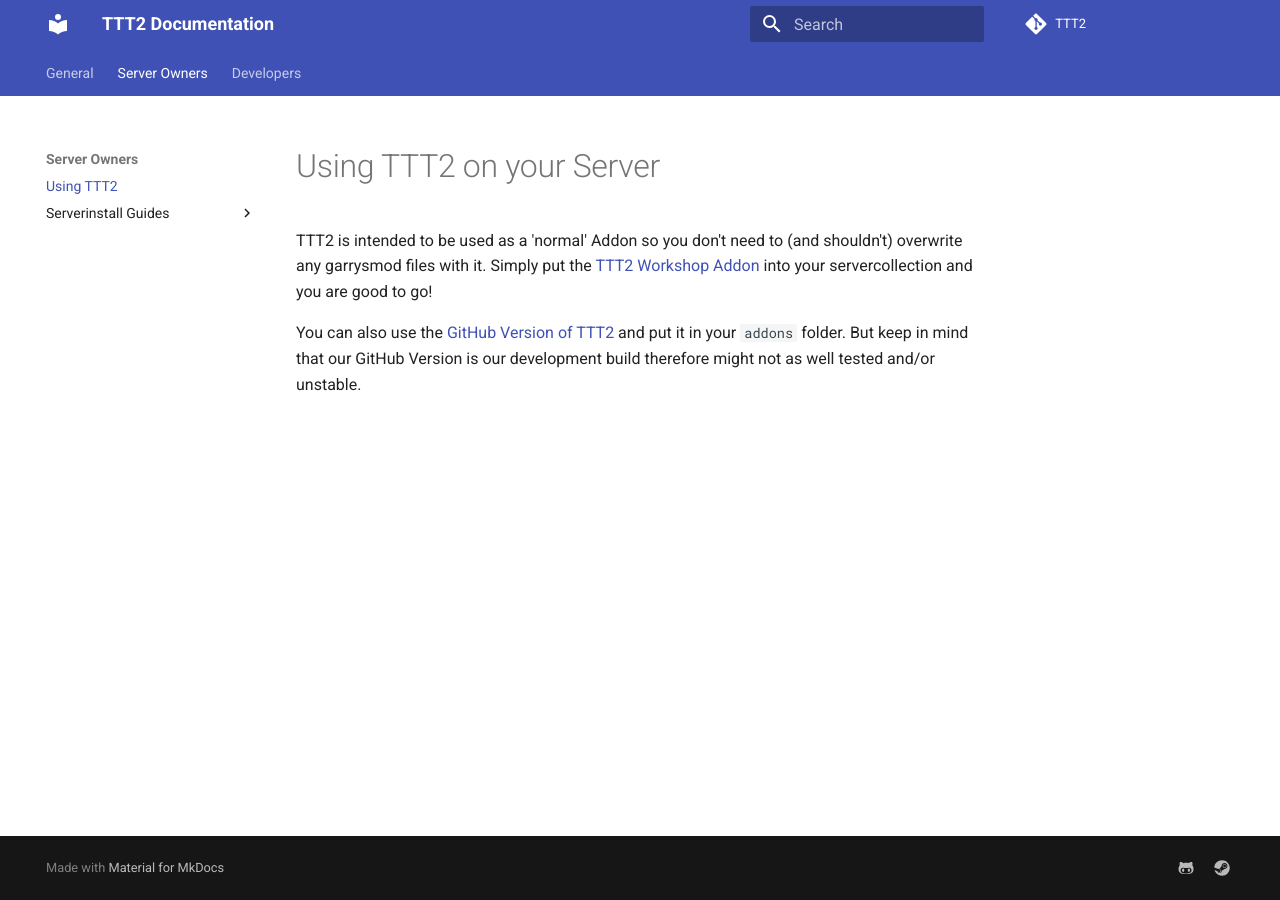
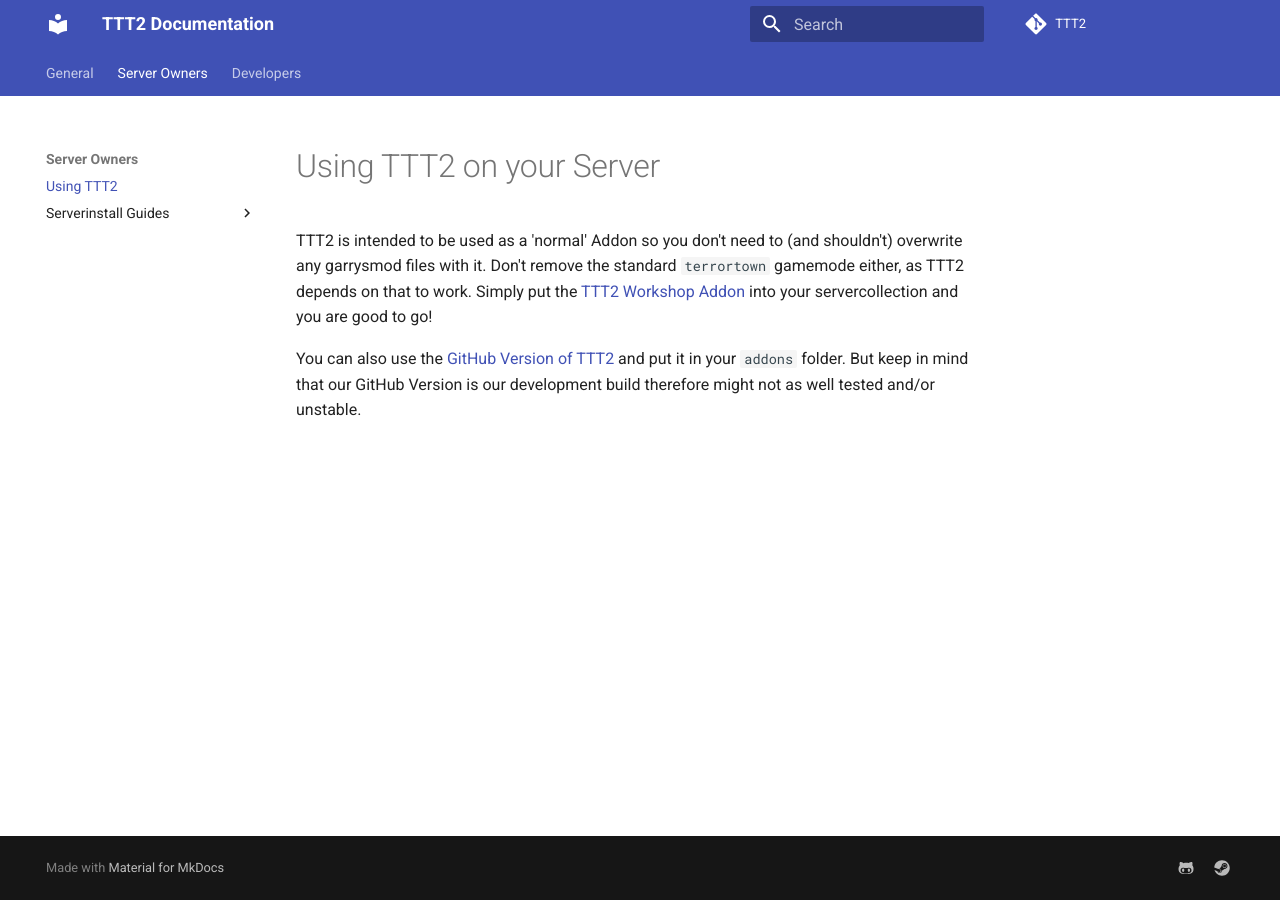
Before and after one commit to TTT-2/docs, an MkDocs documentation site: the page built from docs/server-owners/index.md, in a window 1280 px wide. Built offline with MkDocs 1.6.1 and Material for MkDocs 9.7.7, drawn with Linux system fonts in a browser that asks for light colours; comment, search, counter and statistics services are not loaded.

Commit message:
State more explicitly that terrortown shouldn't be removed (#10)

```diff
--- a/docs/server-owners/index.md
+++ b/docs/server-owners/index.md
@@ -1,5 +1,5 @@
 # Using TTT2 on your Server
 
-TTT2 is intended to be used as a 'normal' Addon so you don't need to (and shouldn't) overwrite any garrysmod files with it. Simply put the [TTT2 Workshop Addon](https://steamcommunity.com/sharedfiles/filedetails/?id=1357204556) into your servercollection and you are good to go!
+TTT2 is intended to be used as a 'normal' Addon so you don't need to (and shouldn't) overwrite any garrysmod files with it. Don't remove the standard `terrortown` gamemode either, as TTT2 depends on that to work. Simply put the [TTT2 Workshop Addon](https://steamcommunity.com/sharedfiles/filedetails/?id=1357204556) into your servercollection and you are good to go!
 
 You can also use the [GitHub Version of TTT2](https://github.com/TTT-2/TTT2/) and put it in your `addons` folder. But keep in mind that our GitHub Version is our development build therefore might not as well tested and/or unstable.
```
Also changed, not shown: docs/server-owners/manual-install.md (+1 -1 lines), docs/troubleshooting/index.md (+1 -0 lines).
